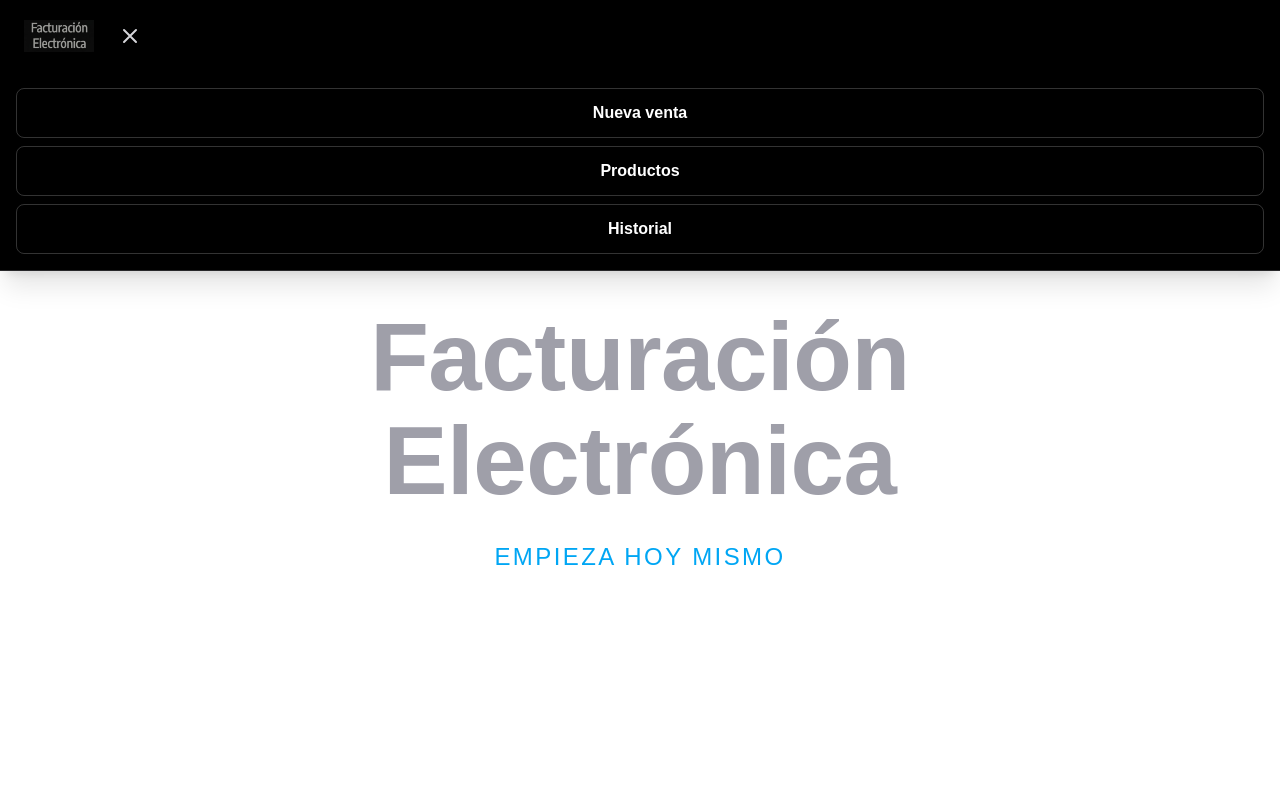
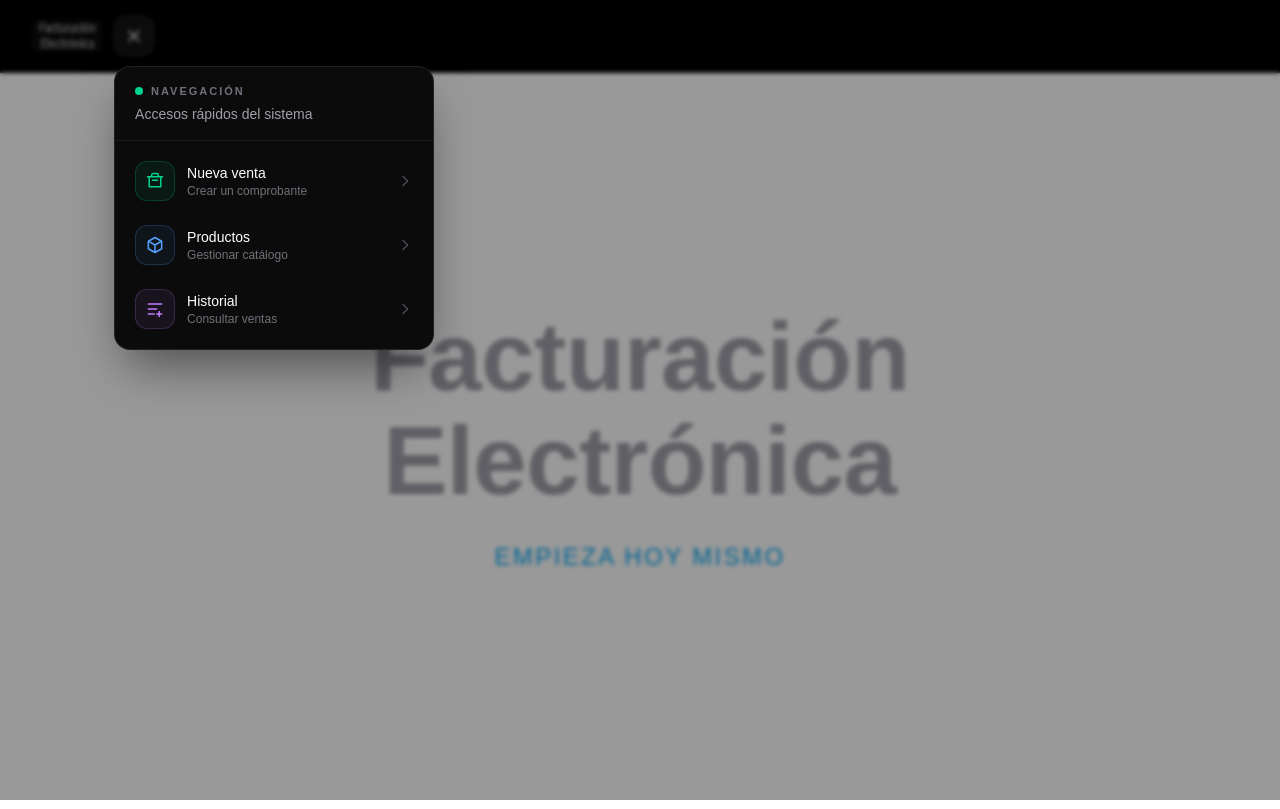
Before and after one commit to LeonardoVasquezN/POST, a Next.js app: page / in a window 1280 px wide. Both pictures are taken after a click on the button "Abrir menú". Built offline with nearby package versions, Linux system fonts and the light colour scheme.

Commit message:
se aplico el estilo visual que presentan los demas componentes a hedaer

```diff
--- a/app/components/header.tsx
+++ b/app/components/header.tsx
@@ -8,11 +8,10 @@ export default function Header() {
   const [isOpen, setIsOpen] = useState(false);
 
   return (
-    <header className="relative w-full border-b border-zinc-800 bg-black px-6 py-4">
-      <div className="flex items-center justify-between max-w-7xl mx-auto">
-        {/* Lado izquierdo: Logo y Hamburguesa */}
-        <div className="flex items-center gap-4">
-          <Link href="/">
+    <header className="relative z-50 w-full border-b border-white/[0.07] bg-black px-5 py-4 md:px-8">
+      <div className="mx-auto flex max-w-7xl items-center justify-between">
+        <div className="flex items-center gap-3">
+          <Link href="/" className="shrink-0">
             <Image
               src="/imagenes/logoPOSQUEDA.png"
               alt="POS Queda Logo"
@@ -23,70 +22,204 @@ export default function Header() {
             />
           </Link>
 
-          {/* Botón Hamburguesa */}
+          <div className="relative">
             <button
               onClick={() => setIsOpen(!isOpen)}
-            className="p-2 text-zinc-300 hover:text-white rounded-lg hover:bg-zinc-800 transition-colors"
+              className={`flex h-10 w-10 items-center justify-center rounded-xl border transition-all duration-200 ${
+                isOpen
+                  ? "border-white/[0.12] bg-white/[0.08] text-white"
+                  : "border-white/[0.06] bg-white/[0.03] text-zinc-400 hover:border-white/[0.12] hover:bg-white/[0.06] hover:text-white"
+              }`}
               aria-label="Abrir menú"
+              aria-expanded={isOpen}
             >
               <svg
-              className="w-6 h-6"
+                className="h-5 w-5"
                 fill="none"
                 stroke="currentColor"
                 viewBox="0 0 24 24"
               >
                 {isOpen ? (
-                // Icono X (Cerrar)
                   <path
                     strokeLinecap="round"
                     strokeLinejoin="round"
-                  strokeWidth={2}
-                  d="M6 18L18 6M6 6l12 12"
+                    strokeWidth={1.8}
+                    d="M6 6l12 12M18 6L6 18"
                   />
                 ) : (
-                // Icono Hamburguesa
                   <path
                     strokeLinecap="round"
                     strokeLinejoin="round"
-                  strokeWidth={2}
-                  d="M4 6h16M4 12h16M4 18h16"
+                    strokeWidth={1.8}
+                    d="M4 7h16M4 12h16M4 17h16"
                   />
                 )}
               </svg>
             </button>
+
+            {isOpen && (
+              <>
+                <button
+                  onClick={() => setIsOpen(false)}
+                  className="fixed inset-0 z-40 cursor-default bg-black/40 backdrop-blur-[2px]"
+                  aria-label="Cerrar menú"
+                />
+
+                <nav className="absolute left-0 top-[calc(100%+10px)] z-50 w-80 overflow-hidden rounded-2xl border border-white/[0.09] bg-[#0b0b0b] shadow-2xl shadow-black/50">
+                  <div className="border-b border-white/[0.06] px-5 py-4">
+                    <div className="flex items-center gap-2">
+                      <span className="h-2 w-2 rounded-full bg-emerald-400" />
+                      <span className="text-[11px] font-semibold uppercase tracking-[0.18em] text-zinc-500">
+                        Navegación
+                      </span>
                     </div>
+                    <p className="mt-1 text-sm text-zinc-400">
+                      Accesos rápidos del sistema
+                    </p>
                   </div>
 
-      {/* Menú Desplegable */}
-      {isOpen && (
-        <nav className="absolute left-0 top-full w-full bg-black border-b border-zinc-800 shadow-xl z-50">
-          <div className="flex flex-col p-4 max-w-7xl mx-auto space-y-2">
+                  <div className="p-2">
                     <Link
                       href="/ventas"
                       onClick={() => setIsOpen(false)}
-              className="rounded-lg border border-white/20 px-4 py-3 text-white text-center font-semibold hover:bg-zinc-800 transition-colors"
+                      className="group flex items-center gap-3 rounded-xl px-3 py-3 transition-colors hover:bg-white/[0.05]"
                     >
+                      <div className="flex h-10 w-10 items-center justify-center rounded-xl border border-emerald-400/20 bg-emerald-400/[0.07] text-emerald-400 transition-colors group-hover:bg-emerald-400/[0.12]">
+                        <svg
+                          className="h-5 w-5"
+                          fill="none"
+                          stroke="currentColor"
+                          viewBox="0 0 24 24"
+                        >
+                          <path
+                            strokeLinecap="round"
+                            strokeLinejoin="round"
+                            strokeWidth={1.8}
+                            d="M3 7h18M5 7v12h14V7M8 7V5a2 2 0 012-2h4a2 2 0 012 2v2M9 11h6"
+                          />
+                        </svg>
+                      </div>
+
+                      <div className="flex-1">
+                        <p className="text-sm font-medium text-white">
                           Nueva venta
+                        </p>
+                        <p className="text-xs text-zinc-500">
+                          Crear un comprobante
+                        </p>
+                      </div>
+
+                      <svg
+                        className="h-4 w-4 text-zinc-600 transition-transform group-hover:translate-x-0.5 group-hover:text-zinc-400"
+                        fill="none"
+                        stroke="currentColor"
+                        viewBox="0 0 24 24"
+                      >
+                        <path
+                          strokeLinecap="round"
+                          strokeLinejoin="round"
+                          strokeWidth={1.8}
+                          d="M9 5l7 7-7 7"
+                        />
+                      </svg>
                     </Link>
 
                     <Link
                       href="/productos"
                       onClick={() => setIsOpen(false)}
-              className="rounded-lg border border-white/20 px-4 py-3 text-white text-center font-semibold hover:bg-zinc-800 transition-colors"
+                      className="group flex items-center gap-3 rounded-xl px-3 py-3 transition-colors hover:bg-white/[0.05]"
                     >
+                      <div className="flex h-10 w-10 items-center justify-center rounded-xl border border-blue-400/20 bg-blue-400/[0.07] text-blue-400 transition-colors group-hover:bg-blue-400/[0.12]">
+                        <svg
+                          className="h-5 w-5"
+                          fill="none"
+                          stroke="currentColor"
+                          viewBox="0 0 24 24"
+                        >
+                          <path
+                            strokeLinecap="round"
+                            strokeLinejoin="round"
+                            strokeWidth={1.8}
+                            d="M4 7.5L12 3l8 4.5M4 7.5V16.5L12 21l8-4.5V7.5M12 21V12M4.5 7.75L12 12l7.5-4.25"
+                          />
+                        </svg>
+                      </div>
+
+                      <div className="flex-1">
+                        <p className="text-sm font-medium text-white">
                           Productos
+                        </p>
+                        <p className="text-xs text-zinc-500">
+                          Gestionar catálogo
+                        </p>
+                      </div>
+
+                      <svg
+                        className="h-4 w-4 text-zinc-600 transition-transform group-hover:translate-x-0.5 group-hover:text-zinc-400"
+                        fill="none"
+                        stroke="currentColor"
+                        viewBox="0 0 24 24"
+                      >
+                        <path
+                          strokeLinecap="round"
+                          strokeLinejoin="round"
+                          strokeWidth={1.8}
+                          d="M9 5l7 7-7 7"
+                        />
+                      </svg>
                     </Link>
 
                     <Link
                       href="/historial"
                       onClick={() => setIsOpen(false)}
-              className="rounded-lg border border-white/20 px-4 py-3 text-white text-center font-semibold hover:bg-zinc-800 transition-colors"
+                      className="group flex items-center gap-3 rounded-xl px-3 py-3 transition-colors hover:bg-white/[0.05]"
                     >
+                      <div className="flex h-10 w-10 items-center justify-center rounded-xl border border-purple-400/20 bg-purple-400/[0.07] text-purple-400 transition-colors group-hover:bg-purple-400/[0.12]">
+                        <svg
+                          className="h-5 w-5"
+                          fill="none"
+                          stroke="currentColor"
+                          viewBox="0 0 24 24"
+                        >
+                          <path
+                            strokeLinecap="round"
+                            strokeLinejoin="round"
+                            strokeWidth={1.8}
+                            d="M4 6h16M4 12h10M4 18h7M17 15v6M14 18h6"
+                          />
+                        </svg>
+                      </div>
+
+                      <div className="flex-1">
+                        <p className="text-sm font-medium text-white">
                           Historial
+                        </p>
+                        <p className="text-xs text-zinc-500">
+                          Consultar ventas
+                        </p>
+                      </div>
+
+                      <svg
+                        className="h-4 w-4 text-zinc-600 transition-transform group-hover:translate-x-0.5 group-hover:text-zinc-400"
+                        fill="none"
+                        stroke="currentColor"
+                        viewBox="0 0 24 24"
+                      >
+                        <path
+                          strokeLinecap="round"
+                          strokeLinejoin="round"
+                          strokeWidth={1.8}
+                          d="M9 5l7 7-7 7"
+                        />
+                      </svg>
                     </Link>
                   </div>
                 </nav>
+              </>
             )}
+          </div>
+        </div>
+      </div>
     </header>
   );
 }
```
Lines whose indentation alone changed are shown as unchanged.
